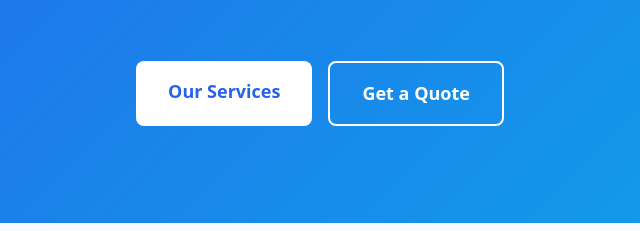
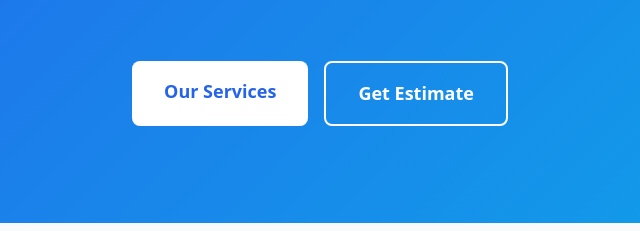
Before and after one commit to codetrout/home-services-template, an Astro site: page / in a window 1280 px wide. Shown: the part 347-578 px from the top of the page, 320-960 px from the left. Built offline with nearby package versions, Linux system fonts and the light colour scheme; Astro itself is replaced by a stand-in of ours.

Commit message:
Update CTA button text from 'Get a Quote' to 'Get Estimate'

```diff
--- a/src/pages/index.astro
+++ b/src/pages/index.astro
@@ -19,7 +19,7 @@ import Footer from '../components/Footer.astro';
 					</p>
 					<div class="hero-buttons">
 						<a href="/services" class="btn btn-primary">Our Services</a>
-						<a href="/contact" class="btn btn-secondary">Get a Quote</a>
+						<a href="/contact" class="btn btn-secondary">Get Estimate</a>
 					</div>
 				</div>
 			</div>
```
